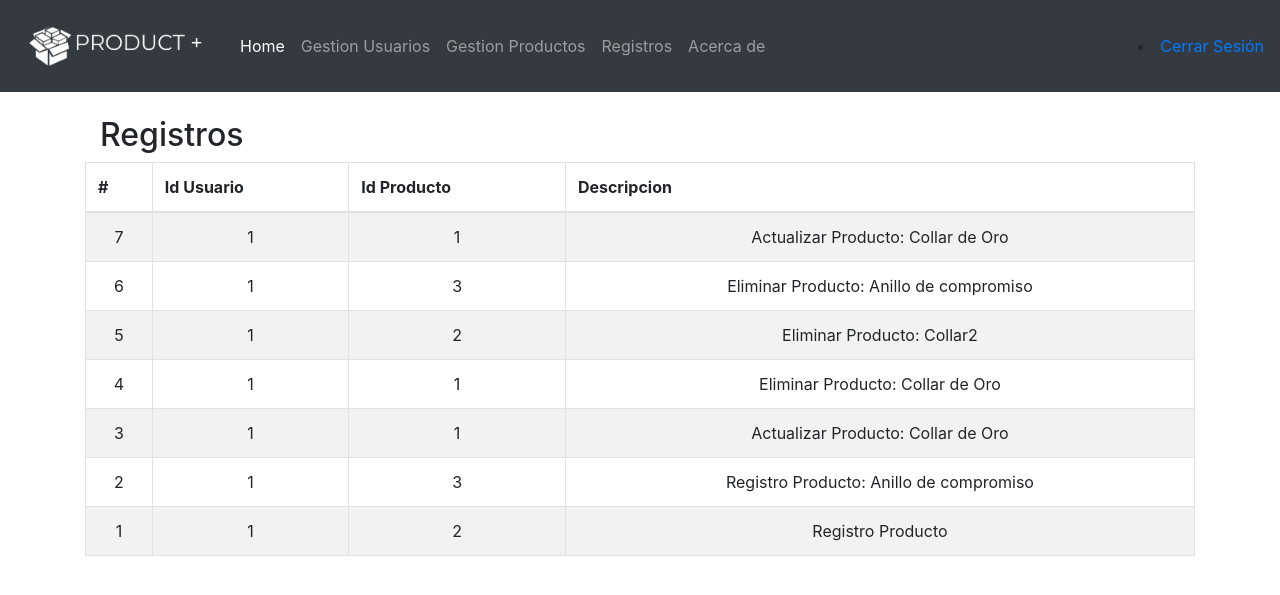
After one commit to rgcamelo/TiendaDeAccesorios, a Flask app: page /records in a window 1280 px wide. The commit adds this page. Shown: the top 595 px of the page. Run offline with Flask 2, Linux system fonts and the light colour scheme; a user stored in the database is signed in; data comes from the database, SQL or seed files in the repository; both versions use the stored data as it was after the commit; some libraries are stand-ins or nearby versions.

Commit message:
Cuarto Sprint

```diff
--- a/app.py
+++ b/app.py
@@ -55,6 +55,10 @@ class User_Product(db.Model):
     user_id = db.Column(db.Integer, db.ForeignKey('user.id'),nullable = False)
     product_id = db.Column(db.Integer, db.ForeignKey('product.id'),nullable=False)
     description = db.Column(db.String(50), nullable=False)
+    user = db.relationship('User',
+        backref=db.backref('user__product', lazy=True))
+    product = db.relationship('Product',
+        backref=db.backref('user__product', lazy=True))
 
 
 
@@ -108,6 +112,7 @@ def login():
                     resp.set_cookie('username',usuario)
                     return resp
 
+
         return render_template('index.html')
     except:
         return render_template('index.html')
@@ -132,6 +137,12 @@ def home():
 def user():
     users = User.query.all()
     return render_template('gestionUsuarios.html',users=users)
+
+@app.route('/records')
+@login_required
+def records():
+    records = User_Product.query.order_by(User_Product.id.desc()).all()
+    return render_template('gestionRegistros.html',records=records)
 
 @app.route('/addUser')
 @login_required
@@ -169,9 +180,17 @@ def registrarProduct():
             imagen.save(os.path.join(app.config['UPLOAD_FOLDER'], nombreimagen))
 
         new_Accesorio = Product(estado=estado,nombre=nombre,referencia=referencia,marca=marca,cantidad=cantidad, precio=precio, imagen=nombreimagen)
+        user_id = session.get( 'user_id' )
+        id= str(user_id)
+        user = User.query.filter_by(id = id).first()
+
+        registro = User_Product(user=user,product=new_Accesorio, description='Registro Producto: '+new_Accesorio.nombre)
+
 
         try:
+
             db.session.add(new_Accesorio)
+            db.session.add(registro)
             db.session.commit()
             return redirect('/product')
         except:
@@ -184,10 +203,16 @@ def registrarProduct():
 @app.route('/deleteProduct/<int:id>')
 @login_required
 def delete(id):
-    accessorioDelete = Product.query.get_or_404(id)
+    product = Product.query.get_or_404(id)
 
+    product.estado = '2'
+
+    user_id = session.get( 'user_id' )
+    id= str(user_id)
+    user = User.query.filter_by(id = id).first()
+    registro = User_Product(user=user,product=product, description='Eliminar Producto: '+product.nombre)
     try:
-        db.session.delete(accessorioDelete)
+        db.session.add(registro)
         db.session.commit()
         return redirect('/product')
     except:
@@ -217,8 +242,13 @@ def update(id):
 
             product.imagen = nombreimagen
 
+        user_id = session.get( 'user_id' )
+        id= str(user_id)
+        user = User.query.filter_by(id = id).first()
+        registro = User_Product(user=user,product=product, description='Actualizar Producto: '+product.nombre)
 
         try:
+            db.session.add(registro)
             db.session.commit()
             return redirect('/product')
         except:
@@ -249,7 +279,9 @@ def registrarUser():
         tipoUsuario = request.form['tipoUsuario']
         estadoUsuario = request.form['estadoUsuario']
         new_User = User(estado = estadoUsuario, apellidos = apellidos,
-        usuario=usuario,nombres=nombres,email=email,tipo=tipoUsuario,identificacion=cedula,direccion=direccion,celular=celular, fechaNacimiento=fecha,contrasena=hashContraseña)
+        usuario=usuario,nombres=nombres,email=email,
+        tipo=tipoUsuario,identificacion=cedula,direccion=direccion,
+        celular=celular, fechaNacimiento=fecha,contrasena=hashContraseña)
 
         #return(new_User.nombres+new_User.apellidos+new_User.celular+new_User.direccion+new_User.email+new_User.fechaNacimiento+new_User.identificacion+new_User.tipo+new_User.usuario)
 
--- a/templates/addProduct.html
+++ b/templates/addProduct.html
@@ -54,7 +54,6 @@
                 </div>
             </div>
 
-            <!-- Button (Double) -->
             <div class="form-group">
                 <div class="col-md-4">
                     <label for="subirImagenProducto">Subir imagen producto</label>
--- a/templates/base.html
+++ b/templates/base.html
@@ -31,6 +31,9 @@
                         <a class="nav-link" href="/product">Gestion Productos</a>
                     </li>
                     <li class="nav-item">
+                        <a class="nav-link" href="/records">Registros</a>
+                    </li>
+                    <li class="nav-item">
                         <a class="nav-link" href="#">Acerca de</a>
                     </li>
                 </ul>
--- /dev/null
+++ b/templates/gestionRegistros.html
@@ -0,0 +1,33 @@
+{% extends 'base.html' %} {% block content %}
+
+
+
+<div class="container">
+    <br>
+    <div class="col-md-8">
+        <h2>Registros</h2>
+    </div>
+    <table class="table table-striped table-bordered">
+        <thead>
+            <tr>
+                <th scope="col">#</th>
+                <th scope="col">Id Usuario</th>
+                <th scope="col">Id Producto</th>
+                <th scope="col">Descripcion</th>
+            </tr>
+        </thead>
+        <tbody>
+            {% for record in records%}
+            <tr>
+                <td>{{ record.id }}</td>
+                <td>{{ record.user_id }}</td>
+                <td>{{ record.product_id }}</td>
+                <td>{{ record.description}}</td>
+            </tr>
+            {% endfor %}
+        </tbody>
+    </table>
+</div>
+
+
+{% endblock %}
--- a/templates/index.html
+++ b/templates/index.html
@@ -40,9 +40,9 @@
         <img class="mb-4" src="{{ url_for('static',filename='img/PLOGOb.png')}}" alt="" width="120" height="120">
         <h1 class="h3 mb-3 font-weight-normal">Iniciar Sesion</h1>
         <label for="inputEmail" class="sr-only">Usuario</label>
-        <input name="usuario" type="text" id="usuario" class="form-control" placeholder="Usuario" autofocus>
+        <input name="usuario" maxlength="8" type="text" id="usuario" class="form-control" placeholder="Usuario" autofocus>
         <label for="inputPassword" class="sr-only">Contraseña</label>
-        <input name="contrasena" type="password" id="contrasena" class="form-control" placeholder="Contraseña">
+        <input name="contrasena" minlength="8" maxlength="11" type="password" id="contrasena" class="form-control" placeholder="Contraseña">
         <input class="btn btn-lg btn-primary btn-block" type="submit" value="Iniciar Sesion">
         <p class="mt-5 mb-3 text-muted">&copy; 2020</p>
     </form>
```
Also changed, not shown: templates/gestionProductos.html (+9 -1 lines), accesorios.db, static/imgProduct/12collar-atemporal-perla-sencilla.jpg (added), static/imgProduct/Anillo_de_compromisoyellowview-3_38_27.jpg (added), static/imgProduct/Colla2collar-atemporal-perla-sencilla.jpg (added), static/imgProduct/Collar2collar-atemporal-perla-sencilla.jpg (added), static/imgProduct/Collarcollar-atemporal-perla-sencilla.jpg (added).
